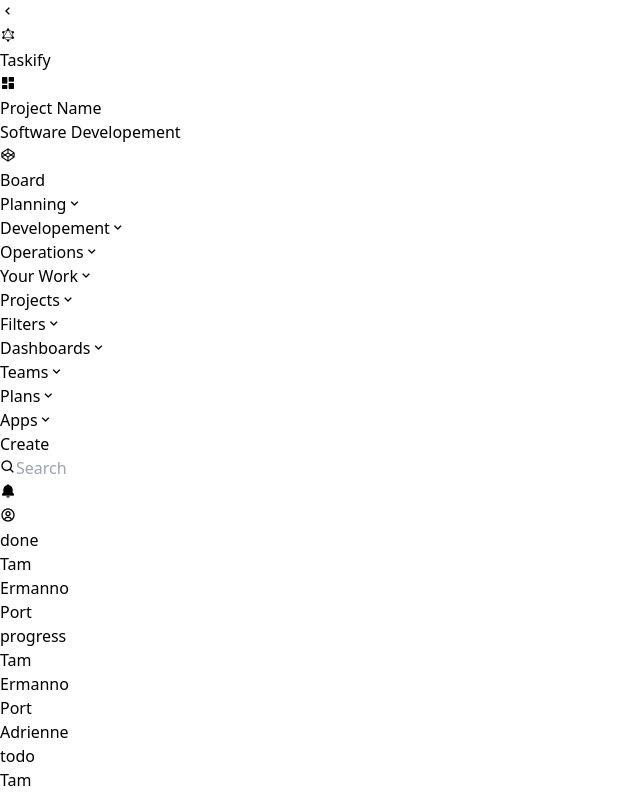
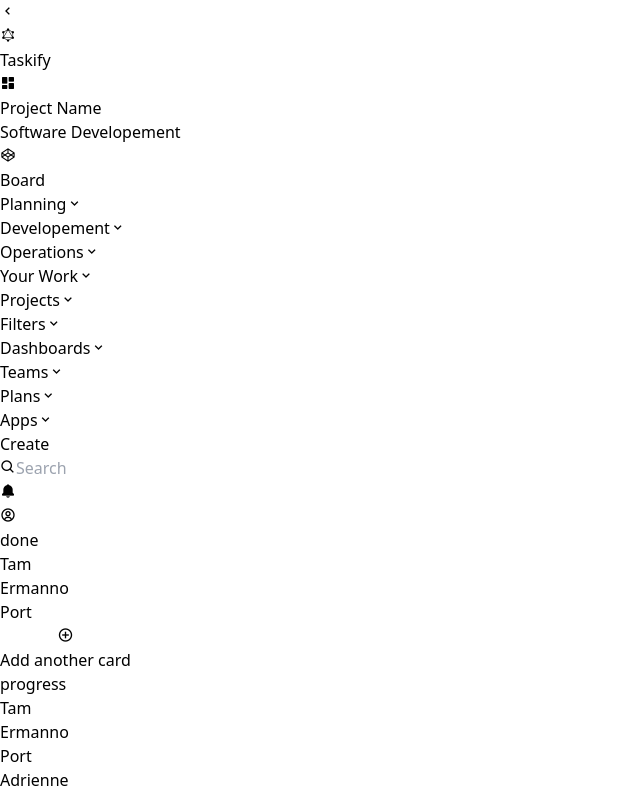
Before and after one commit to arun-gounder/taskify, an Angular app: page /dashboard/boards in a window 1280 px wide. Shown: the top 794 px of the page, without its empty margins (0-640 px from the left). Built offline with nearby package versions, Linux system fonts and the light colour scheme.

Commit message:
modified

```diff
--- a/src/app/components/layouts/sidebar/sidebar.component.html
+++ b/src/app/components/layouts/sidebar/sidebar.component.html
@@ -1,5 +1,5 @@
-<div class="bg-[#0f172a] h-full bottom-0 top-0 p-4 w-2 group text-white flex flex-col gap-10 items-center transition-all duration-200"
-    [class.w-60]="is_sidebar">
+<div class="w-2 sm:w-60 bg-[#0f172a] h-full bottom-0 top-0 p-4 group text-white flex flex-col gap-10 items-center transition-all duration-200"
+    [class.w-2]="is_sidebar">
     <div class="flex h-8 w-8 rounded-full bg-blue-600 top-16 -right-3 absolute justify-center items-center"
         [class.rotate-180]="!is_sidebar" (click)="handle_sidebar()">
         <i class='bx bx-chevron-left text-lg'></i>
--- a/src/app/pages/boards-page/boards-page.component.html
+++ b/src/app/pages/boards-page/boards-page.component.html
@@ -1,15 +1,28 @@
 <div class="flex gap-2 p-5 w-full items-start" cdkDropListGroup>
-    <div *ngFor="let item of board_lists | keyvalue" class="example-container w-[300px] flex flex-col gap-5">
-        <h2 class="font-bold uppercase text-sm">{{item.key}}</h2>
-        <div cdkDropList [cdkDropListData]="item.value" class="example-list bg-black/5 p-2"
+    <div *ngFor="let item of board_lists | keyvalue" class="flex flex-col gap-5">
+        <h2 class="font-semibold uppercase text-sm">{{item.key}}</h2>
+        <div cdkDropList [cdkDropListData]="item.value" class="bg-[#e6ebf1] p-2 rounded-md"
             (cdkDropListDropped)="drop($event)">
             @for (item of item.value; track item) {
             <div class="p-5 shadow-md bg-white m-2 rounded-md" cdkDrag>
                 <p class="font-semibold">{{item.title}}</p>
-                <!-- <p></p> -->
             </div>
             }
+            <div *ngIf="item.key && input_card" class="p-5 shadow-md bg-white m-2 rounded-md flex flex-col gap-2">
+                <input type="text" class="outline-none bg-transparent" placeholder="Enter ticket title">
+                <button class="text-sm bg-blue-600 hover:bg-blue-800 text-white font-semibold px-2 py-1 rounded-full w-max" (click)="add_column()">
+                    Add card
+                </button>
+                <span></span>
+            </div>
+            <button class="w-full p-3 flex items-center text-sm gap-2 hover:bg-slate-100 rounded-md text-[#647498]"
+                (click)="arun(item)">
+                <i class='bx bx-plus-circle'></i>
+                <p>Add another card</p>
+            </button>
         </div>
     </div>
-    <button class="bg-blue-600 hover:bg-blue-800 text-white font-semibold py-1 px-2 rounded" (click)="add_column()"><i class='bx bx-plus'></i></button>
+    <button class="bg-blue-600 hover:bg-blue-800 text-white font-semibold py-1 px-2 rounded" (click)="add_column()">
+        <i class='bx bx-plus'></i>
+    </button>
 </div>
--- a/src/app/pages/boards-page/boards-page.component.ts
+++ b/src/app/pages/boards-page/boards-page.component.ts
@@ -21,7 +21,7 @@
   imports: [CdkDropList, CdkDrag, AddTicketModalComponent, CommonModule, CdkDropListGroup],
 })
 export class BoardsPageComponent {
-
+  input_card: boolean = false;
   board_lists: { [key: string]: { id: number, title: string }[] } = {
     todo: [
       { id: 1, title: "Tam" },
@@ -67,11 +67,17 @@
     { id: 20, title: "Averil", status: "Todo" }
   ]
 
+  arun(item: any) {
+    console.log(item);
+    this.input_card = true
+    // item.value.push({ id: item.value.length + 1, title: 'Arun Gounder' })
+  }
+
   // add_ticket(title: any) {
   //   this.board_lists.todo.push({ id: 20, title: "Averil" })
   // }
 
-  add_column(){
+  add_column() {
 
   }
 
```
